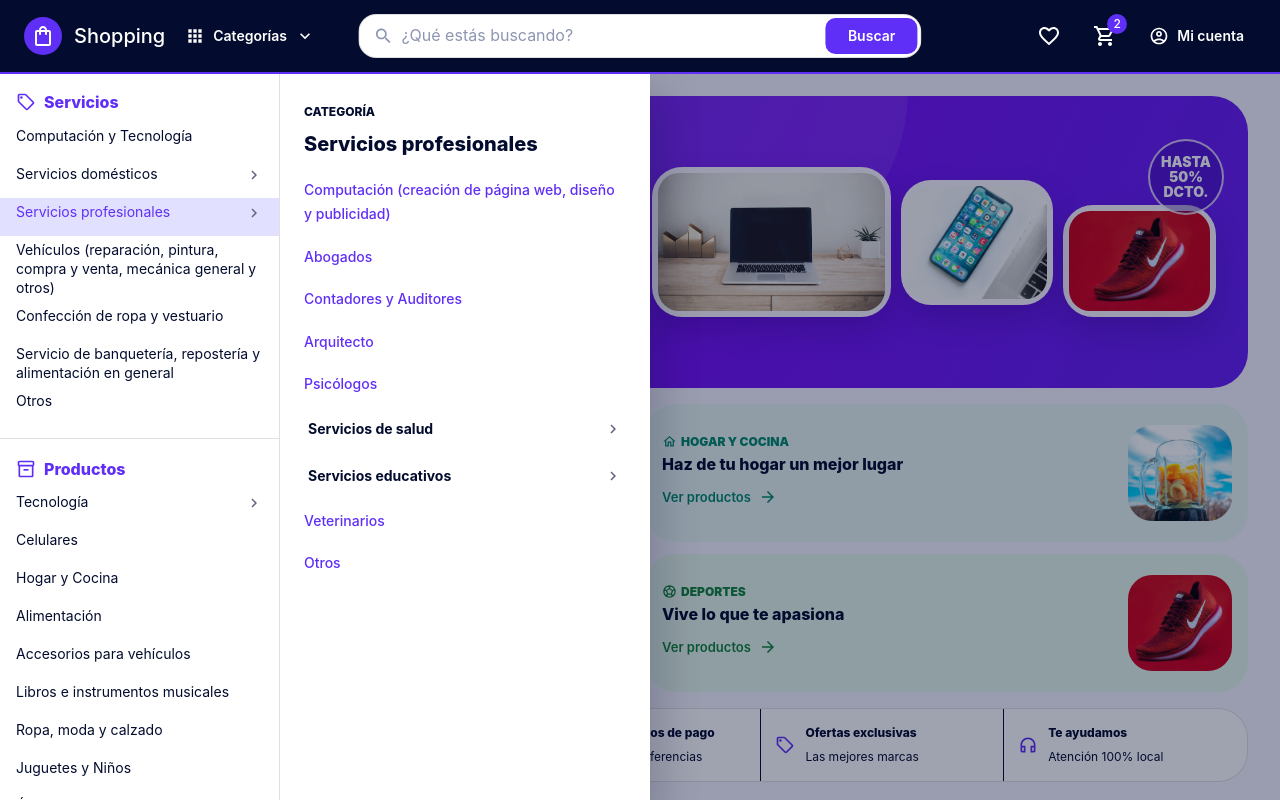
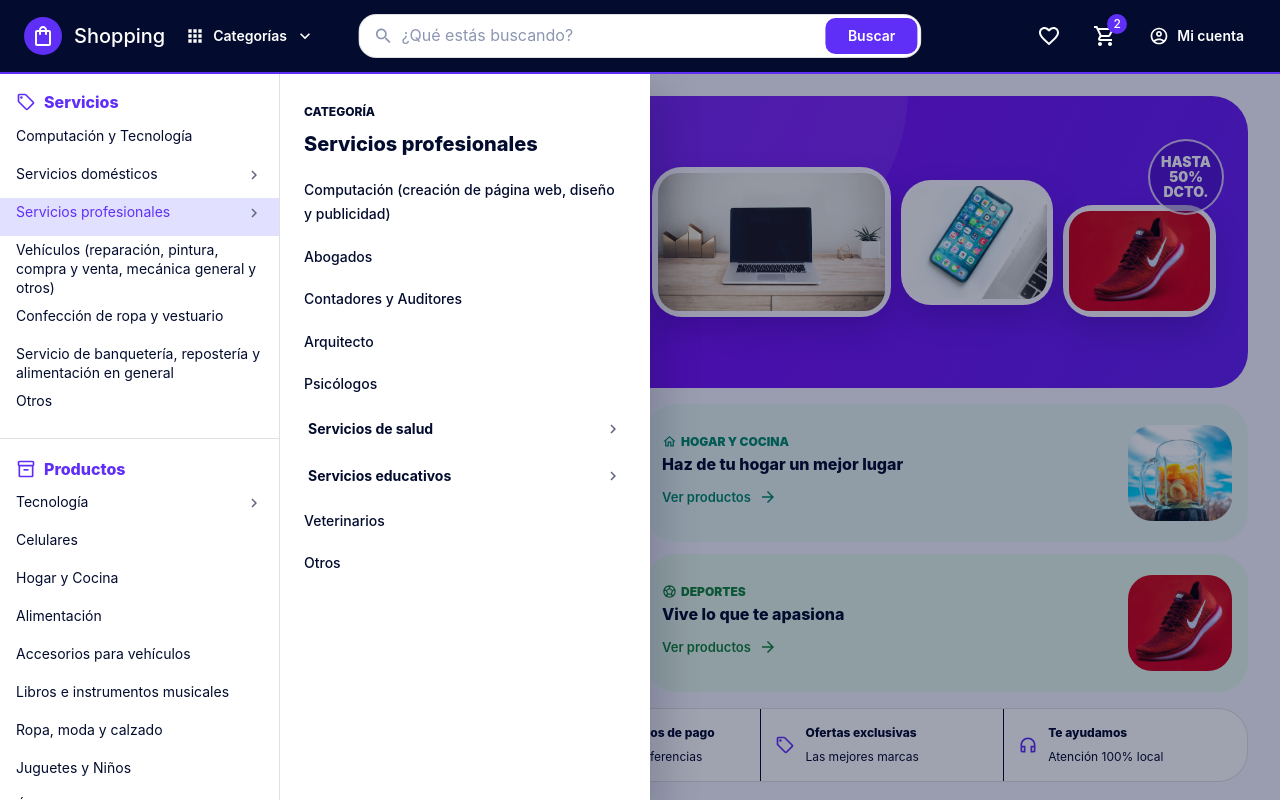
Before and after one commit to TheManuel5/TWM-Shopping, a React (Vite) app: page /inicio in a window 1280 px wide. Both pictures are taken after a click on the button "Categorías". Shown: the top 800 px of the page. Built offline with nearby package versions, Linux system fonts and the light colour scheme.

Commit message:
style: ajustar colores del menu de categorias

```diff
--- a/src/components/layout/CategoryMenu.jsx
+++ b/src/components/layout/CategoryMenu.jsx
@@ -304,7 +304,7 @@ export default function CategoryMenu() {
                         py: 0.25,
                         textAlign: 'left',
                         fontWeight: 500,
-                        color: 'primary.main',
+                        color: 'text.primary',
                       }}
                     >
                       {category.label}
@@ -348,7 +348,7 @@ export default function CategoryMenu() {
                       py: 0.5,
                       textAlign: 'left',
                       fontWeight: 500,
-                      color: 'primary.main',
+                      color: 'text.primary',
                     }}
                   >
                     {category.label}
```
